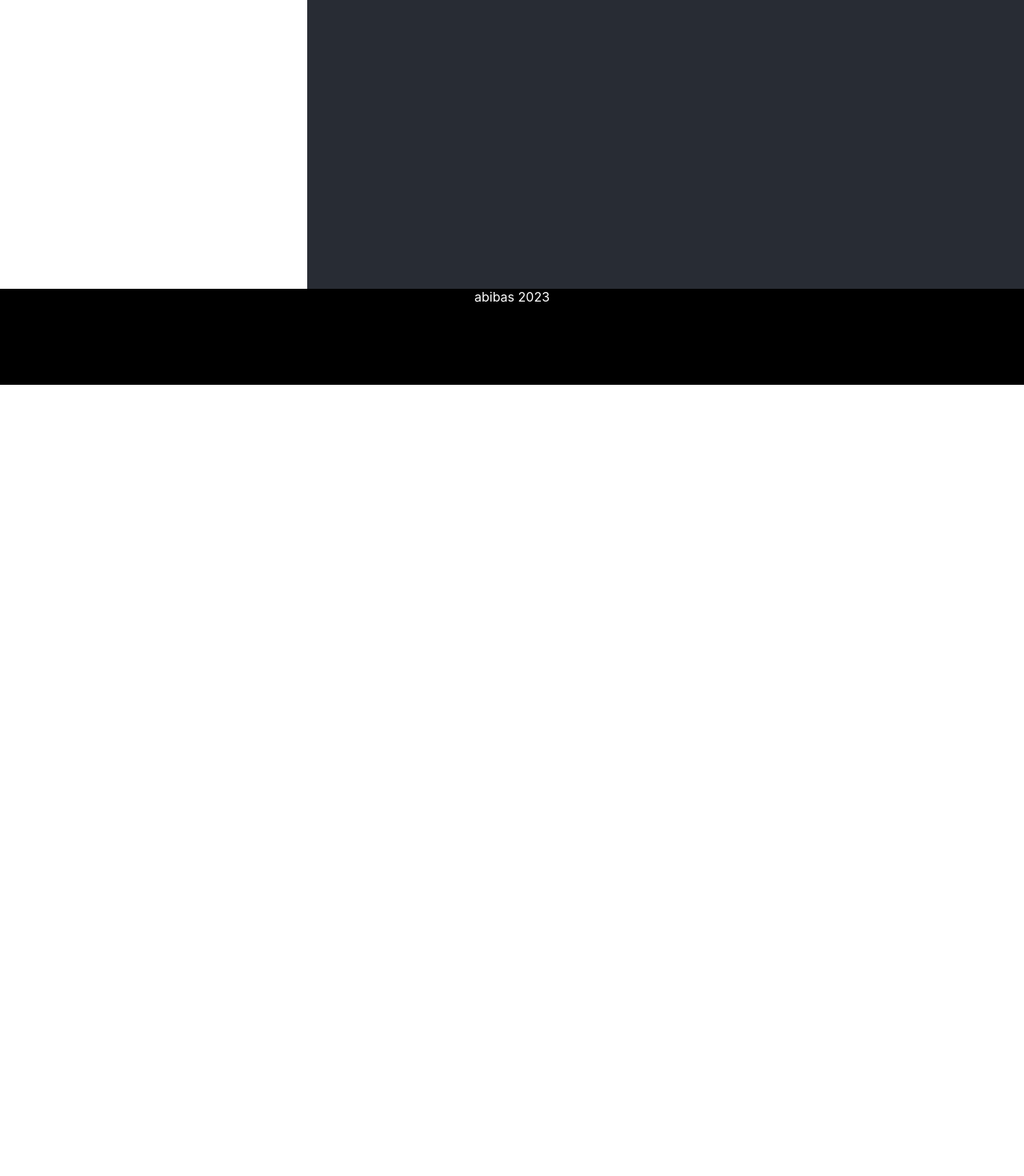
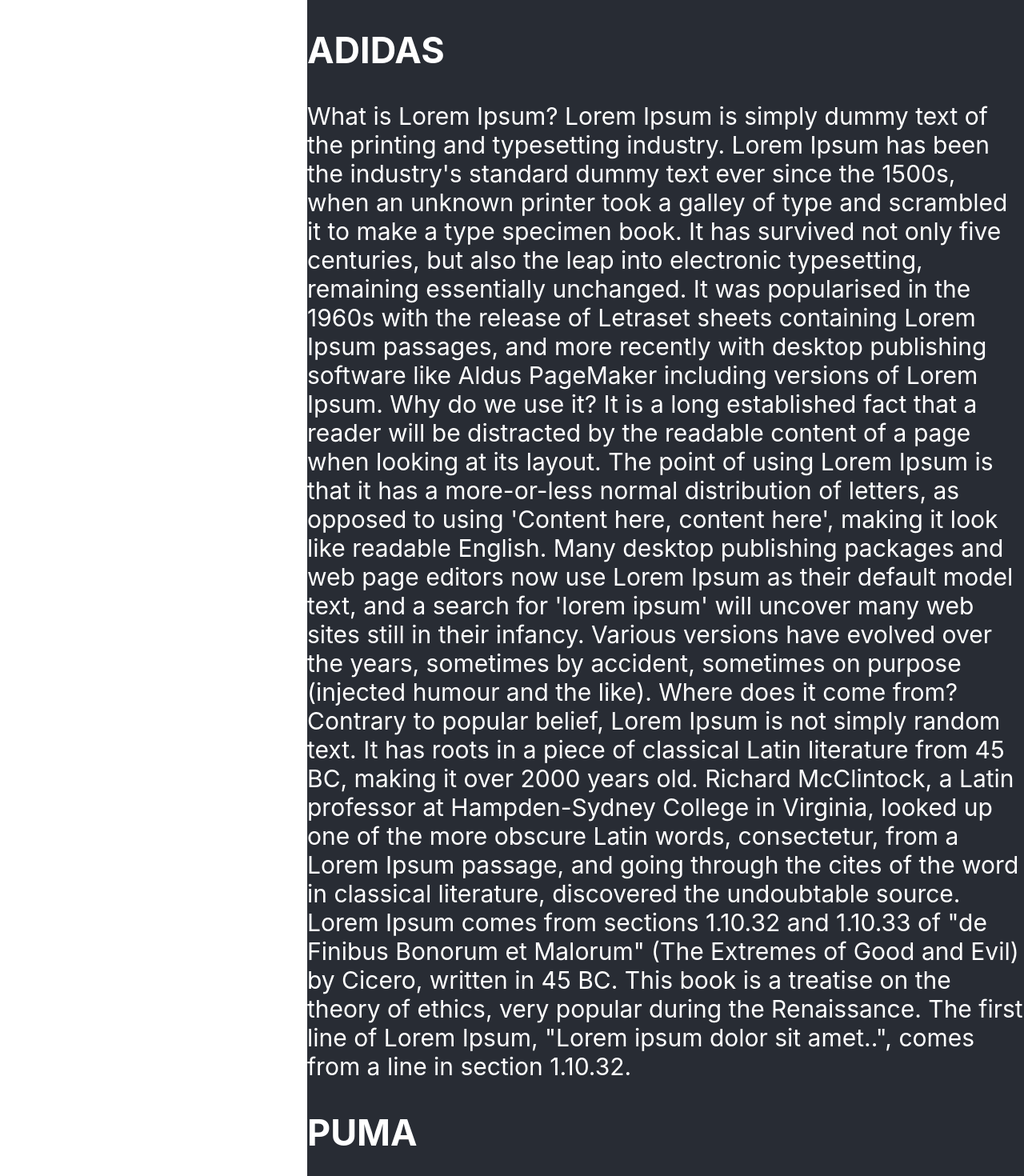
Before and after one commit to VanoKi/microtask-react-router, a React (Vite) app: page / in a window 1280 px wide. Shown: the part 160-1630 px from the top of the page at 80% size. Before the commit the page ends 800 px from the top, so only its background shows below. Built offline with nearby package versions, Linux system fonts and the light colour scheme.

Commit message:
feat: add pages to app

```diff
--- a/src/App.tsx
+++ b/src/App.tsx
@@ -1,4 +1,7 @@
 import styles from "./components/Site.module.css";
+import {PageOne} from "./components/pages/PageOne.tsx";
+import {PageTwo} from "./components/pages/PageTwo.tsx";
+import {PageThree} from "./components/pages/PageThree.tsx";
 
 export const App = ()=> {
   return (
@@ -10,6 +13,9 @@
         </div>
         <div className={styles.content}>
           Здесь будут кроссовки
+          <PageOne/>
+          <PageTwo/>
+          <PageThree/>
         </div>
       </div>
       <div className={styles.footer}>abibas 2023</div>
```
